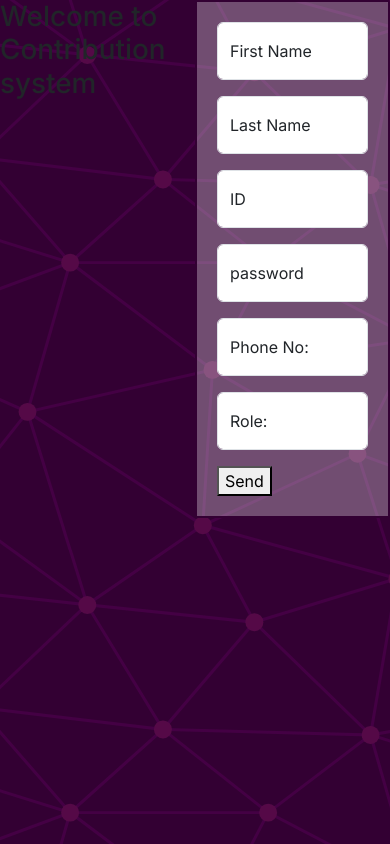
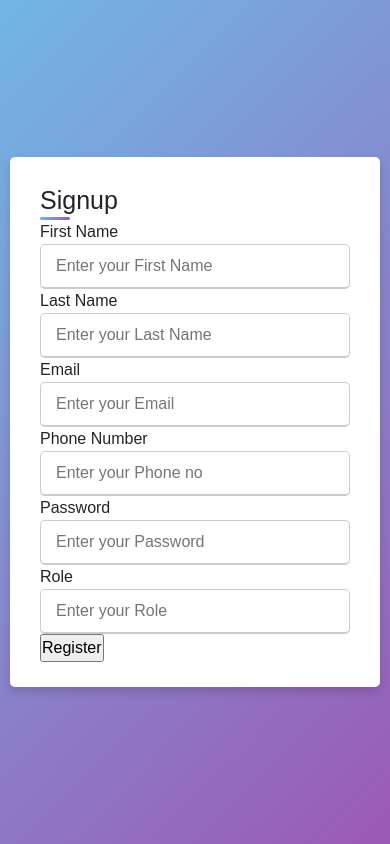
Before and after one commit to psdcoderr/WebProject, a Next.js app in the folder front-end1/: page / in a window 390 px wide. Both pictures are taken after a click on the button "Sign Up". Built offline with nearby package versions, Linux system fonts and the light colour scheme; no server answers.

Commit message:
Design updated

```diff
--- a/front-end1/src/app/components/Signin.js
+++ b/front-end1/src/app/components/Signin.js
@@ -93,23 +93,34 @@ export default function Signin() {
 
 
     return (
-        <div>
-            <div className="Signin-page">
-                <div className="container Signin-Form-Design">
+        <div className="container">
+          <div className="title">Signin</div>
+          <div className="content">
+            <div className="user-details">
+              <div className="input-box">
+                <span className="details">Email</span>
                 <div className="form-floating mb-3">
                   <input type="text" className="form-control" id="id" placeholder="ID" value={emailid} onChange={handleemailIdChange} />
                   <label htmlFor="id">ID</label>
                 </div>
+              </div>
+
+              <div className="input-box">
+                <span className="details">Password</span>
                 <div className="form-floating mb-3">
                   <input type="password" className="form-control" id="password" placeholder="Password" value={password} onChange={handlePasswordChange} />
                   <label htmlFor="password">Password</label>
                 </div>
+              </div>
+            </div>
+
             <button onClick={login}>Login</button>
+
             <button className="button">
               <Link className="linkxxx" to="/Signup">Sign Up</Link>
             </button>
           </div>
         </div>
-        </div>
       );
+
 }
--- a/front-end1/src/app/components/Signup.js
+++ b/front-end1/src/app/components/Signup.js
@@ -4,7 +4,7 @@ import React, { useState } from 'react';
 export default function Signup() {
 
   const API_BASE = 'http://localhost:4002/users';
-
+// FirstName,LastName,emailid,phoneno,password,role
   const [emailid, setEmailId] = useState('');
 
   const [password, setpassword] = useState('');
@@ -66,51 +66,51 @@ export default function Signup() {
 
 
   return (
+    <>
 
-      <div class="Main-Container">
-        <div class="Image-left">
-          <h1>Welcome to Contribution system</h1>
+    <div className="container">
+      <div className="title">Signup</div>
+      <div className="content">
+        <div className="user-details">
+          <div className="input-box">
+            <span className="details">First Name</span>
+            <input type="text" placeholder="Enter your First Name" required id="fname" value={FirstName} onChange={handleFirstNameChange}/>
           </div>
 
-        <div class="Signup-page">
-          <div class="container Signup-Form-Design">
-
-            <div class="form-floating mb-3">
-              <input type="text" class="form-control" id="fname" placeholder="First Name" value={FirstName} onChange={handleFirstNameChange}/>
-              <label for="fname">First Name</label>
+          <div className="input-box">
+            <span className="details">Last Name</span>
+            <input type="text" placeholder="Enter your Last Name" required id="lname" value={LastName} onChange={handleLastNameChange}/>
           </div>
 
-            <div class="form-floating mb-3">
-              <input type="text" class="form-control" id="lname" placeholder="Last Name" value={LastName} onChange={handleLastNameChange}/>
-              <label for="lname">Last Name</label>
+          <div className="input-box">
+            <span className="details">Email</span>
+            <input type="text" placeholder="Enter your Email" required id="email" value={emailid} onChange={handleEmailIdChange}/>
           </div>
 
-            <div class="form-floating mb-3">
-              <input type="text" class="form-control" id="id" placeholder="ID" value={emailid} onChange={handleEmailIdChange}/>
-              <label for="id">ID</label>
+          <div className="input-box">
+            <span className="details">Phone Number</span>
+            <input type="text" placeholder="Enter your Phone no" required id="phoneno" value={phoneno} onChange={handlePhoneChange}/>
           </div>
 
-            <div class="form-floating mb-3">
-              <input type="password" class="form-control" id="password" placeholder="password" value={password} onChange={handlepasswordChange}/>
-              <label for="password">password</label>
+          <div className="input-box">
+            <span className="details">Password</span>
+            <input type="text" placeholder="Enter your Password" required id="password" value={password} onChange={handlepasswordChange}/>
           </div>
 
-            <div class="form-floating mb-3">
-              <input type="tel" id="phone" class="form-control" name="phone" placeholder="Phone" value={phoneno} onChange={handlePhoneChange} pattern="\+[0-9]{2}-[0-9]{3}-[0-9]{6}"  />
-              <label for="phone">Phone No:</label>
+          <div className="input-box">
+            <span className="details">Role</span>
+            <input type="text" placeholder="Enter your Role" required id="role" value={role} onChange={handleRoleChange}/>
+          </div>
         </div>
 
-            <div class="form-floating mb-3">
-              <input type="text" id="role" class="form-control" name="role" placeholder="Role" value={role} onChange={handleRoleChange} />
-              <label for="phone">Role: </label>
-            </div>
-
-            <button onClick={handleSubmit}>Send</button>
+        <div className="button">
+          <input type="submit" value="Register" onClick={handleSubmit} />
         </div>
       </div>
     </div>
 
 
 
+    </>
   );
 }
--- a/front-end1/src/app/globals.css
+++ b/front-end1/src/app/globals.css
@@ -61,6 +61,154 @@
 
 
 
+@import url('https://fonts.googleapis.com/css2?family=Poppins:wght@200;300;400;500;600;700&display=swap');
+*{
+  margin: 0;
+  padding: 0;
+  box-sizing: border-box;
+  font-family: 'Poppins',sans-serif;
+}
+body{
+  height: 100vh;
+  display: flex;
+  justify-content: center;
+  align-items: center;
+  padding: 10px;
+  background: linear-gradient(135deg, #71b7e6, #9b59b6);
+}
+.container{
+  max-width: 700px;
+  width: 100%;
+  background-color: #fff;
+  padding: 25px 30px;
+  border-radius: 5px;
+  box-shadow: 0 5px 10px rgba(0,0,0,0.15);
+}
+.container .title{
+  font-size: 25px;
+  font-weight: 500;
+  position: relative;
+}
+.container .title::before{
+  content: "";
+  position: absolute;
+  left: 0;
+  bottom: 0;
+  height: 3px;
+  width: 30px;
+  border-radius: 5px;
+  background: linear-gradient(135deg, #71b7e6, #9b59b6);
+}
+.content form .user-details{
+  display: flex;
+  flex-wrap: wrap;
+  justify-content: space-between;
+  margin: 20px 0 12px 0;
+}
+form .user-details .input-box{
+  margin-bottom: 15px;
+  width: calc(100% / 2 - 20px);
+}
+form .input-box span.details{
+  display: block;
+  font-weight: 500;
+  margin-bottom: 5px;
+}
+.user-details .input-box input{
+  height: 45px;
+  width: 100%;
+  outline: none;
+  font-size: 16px;
+  border-radius: 5px;
+  padding-left: 15px;
+  border: 1px solid #ccc;
+  border-bottom-width: 2px;
+  transition: all 0.3s ease;
+}
+.user-details .input-box input:focus,
+.user-details .input-box input:valid{
+  border-color: #9b59b6;
+}
+ form .gender-details .gender-title{
+  font-size: 20px;
+  font-weight: 500;
+ }
+ form .category{
+   display: flex;
+   width: 80%;
+   margin: 14px 0 ;
+   justify-content: space-between;
+ }
+ form .category label{
+   display: flex;
+   align-items: center;
+   cursor: pointer;
+ }
+ form .category label .dot{
+  height: 18px;
+  width: 18px;
+  border-radius: 50%;
+  margin-right: 10px;
+  background: #d9d9d9;
+  border: 5px solid transparent;
+  transition: all 0.3s ease;
+}
+ #dot-1:checked ~ .category label .one,
+ #dot-2:checked ~ .category label .two,
+ #dot-3:checked ~ .category label .three{
+   background: #9b59b6;
+   border-color: #d9d9d9;
+ }
+ form input[type="radio"]{
+   display: none;
+ }
+ form .button{
+   height: 45px;
+   margin: 35px 0
+ }
+ form .button input{
+   height: 100%;
+   width: 100%;
+   border-radius: 5px;
+   border: none;
+   color: #fff;
+   font-size: 18px;
+   font-weight: 500;
+   letter-spacing: 1px;
+   cursor: pointer;
+   transition: all 0.3s ease;
+   background: linear-gradient(135deg, #71b7e6, #9b59b6);
+ }
+ form .button input:hover{
+  /* transform: scale(0.99); */
+  background: linear-gradient(-135deg, #71b7e6, #9b59b6);
+  }
+ @media(max-width: 584px){
+ .container{
+  max-width: 100%;
+}
+form .user-details .input-box{
+    margin-bottom: 15px;
+    width: 100%;
+  }
+  form .category{
+    width: 100%;
+  }
+  .content form .user-details{
+    max-height: 300px;
+    overflow-y: scroll;
+  }
+  .user-details::-webkit-scrollbar{
+    width: 5px;
+  }
+  }
+  @media(max-width: 459px){
+  .container .content .category{
+    flex-direction: column;
+  }
+}
+
+
 
 
 
--- a/front-end1/src/app/page.js
+++ b/front-end1/src/app/page.js
@@ -1,6 +1,5 @@
 'use client'
 
-import Navbar from "./components/navbar";
 import Signup from "./components/Signup";
 import Signin from "./components/Signin";
 import Mainpage from "./components/Mainpage";
@@ -8,6 +7,7 @@ import { BrowserRouter as Router, Route, Routes, Link, Switch } from 'react-rout
 import { useEffect, useState } from "react";
 import Management from "./components/Management";
 import Society from "./components/Society";
+
 
 // Give server.js port and route.
 const API_BASE = 'http://localhost:4002/users';
@@ -38,6 +38,8 @@ export default function Home() {
   return (
     <>
 
+    {/* <Signup2/> */}
+
       <Router>
         <Routes>
           <Route path="/" element={<Signin/>}/>
```
Lines whose indentation alone changed are shown as unchanged.
